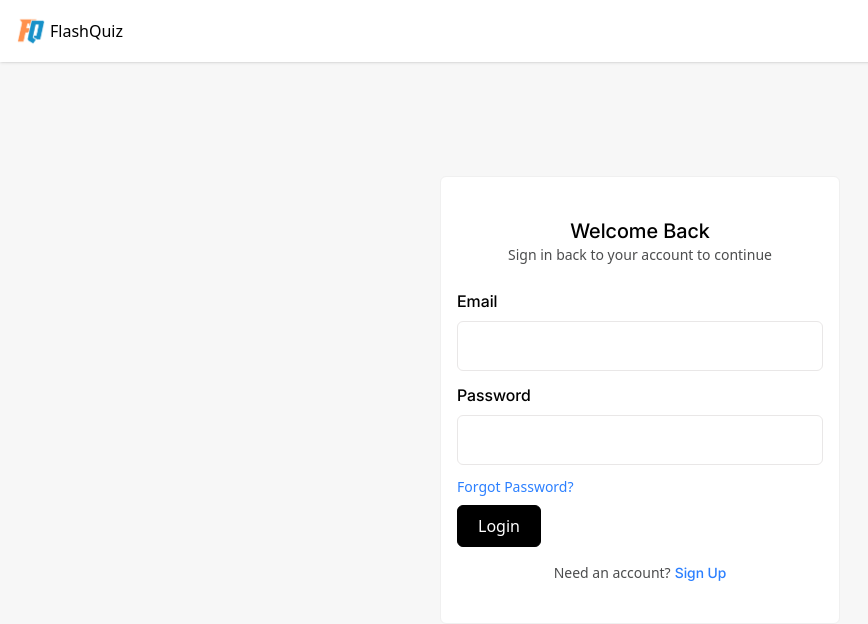
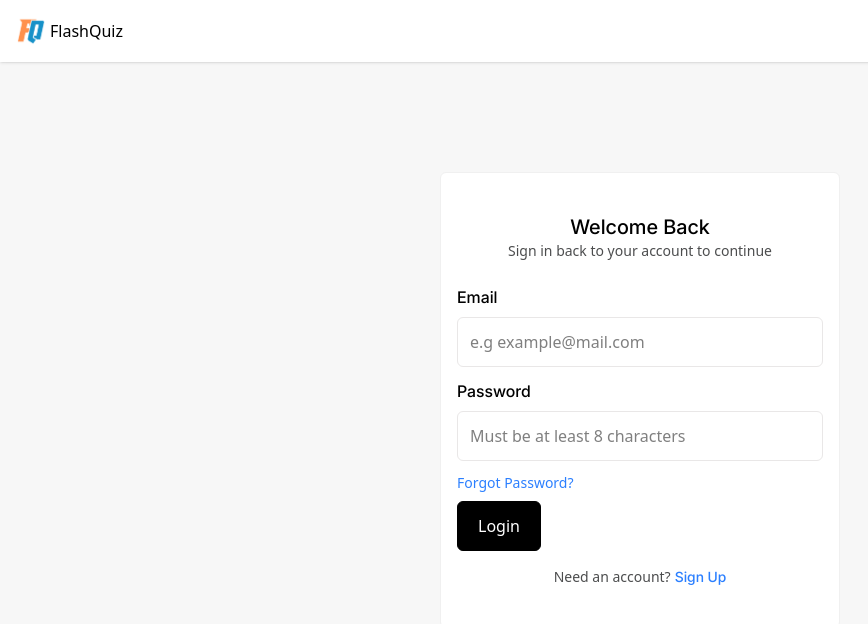
Before and after one commit to Habeebamoo/Flashquiz, a React (Vite) app in the folder client/: page /login in a window 1280 px wide. Shown: the top 624 px of the page, without its empty margins (0-868 px from the left). Built offline with nearby package versions, Linux system fonts and the light colour scheme; no server answers.

Commit message:
made btn bigger on forms

```diff
--- a/client/src/components/Main.tsx
+++ b/client/src/components/Main.tsx
@@ -47,7 +47,7 @@ const Main = () => {
           <div className="px-3 py-4 shadow-sm rounded-md">
             <FaRankingStar size={40} color="green" />
             <h2 className="text-xl font-inter my-2">Leaderboard</h2>
-            <p className="text-secondary mb-3">Earn a spot as part of the leading candidates among the top users</p>
+            <p className="text-secondary mb-3">Earn a spot as part of the leading candidates among top users</p>
             <p onClick={() => navigate("/login")} className="flex-start text-sm text-secondary cursor-pointer">
               Learn more
               <span className="ml-1"><FaArrowRight size={10} /></span>
--- a/client/src/components/dashboard/NewQuiz.tsx
+++ b/client/src/components/dashboard/NewQuiz.tsx
@@ -132,7 +132,7 @@ const NewQuiz = () => {
           </div>
           {errorMessage && <p className="my-2 text-red-500 font-open text-center">Something went wrong</p>}
           <div className="p-2">
-            <button disabled={loading} className="w-full mt-1 btn-black disabled:cursor-not-allowed disabled:opacity-40 flex-center">{loading ? <ClipLoader size={22} color="#fff" /> : "Start Quiz"}</button>
+            <button disabled={loading} className="w-full mt-1 py-3 btn-black disabled:cursor-not-allowed disabled:opacity-40 flex-center">{loading ? <ClipLoader size={22} color="#fff" /> : "Start Quiz"}</button>
           </div>
         </form>
       </section>
--- a/client/src/pages/AuthPage.tsx
+++ b/client/src/pages/AuthPage.tsx
@@ -113,6 +113,7 @@ const AuthPage = () => {
             <input
               type="text"
               id="name"
+              placeholder="Enter your Fullname"
               className="p-3 border-1 border-accent rounded-md block w-full mt-2"
               value={form.name}
               onChange={(e) => setForm(prev => ({...prev, name: e.target.value}))}
@@ -126,6 +127,7 @@ const AuthPage = () => {
               id="email"
               className="p-3 border-1 border-accent rounded-md block w-full mt-2"
               value={form.email}
+              placeholder="e.g example@mail.com"
               onChange={(e) => setForm(prev => ({...prev, email: e.target.value}))}
               required
             />
@@ -137,6 +139,7 @@ const AuthPage = () => {
               id="password"
               className="p-3 border-1 border-accent rounded-md block w-full mt-2"
               value={form.password}
+              placeholder="Must be at least 8 characters"
               onChange={(e) => setForm(prev => ({...prev, password: e.target.value}))}
               required
             />
@@ -149,7 +152,7 @@ const AuthPage = () => {
           }
           <button
             type="submit"
-            className="btn-black mt-2 max-sm:w-full disabled:cursor-not-allowed disabled:opacity-40 flex-center"
+            className=" py-3 btn-black mt-2 max-sm:w-full disabled:cursor-not-allowed disabled:opacity-40 flex-center"
             disabled={authenticating}
             >
               {isLogin ? loginText : registerText}
--- a/client/src/pages/Forgot.tsx
+++ b/client/src/pages/Forgot.tsx
@@ -65,6 +65,7 @@ const Page = () => {
               id="email"
               className="input dark:border-[#555] dark:bg-white"
               value={email}
+              placeholder="e.g example@mail.com"
               onChange={(e) => setEmail(e.target.value)}
               required
             />
@@ -75,7 +76,7 @@ const Page = () => {
             </div>
           }
           <div className="mt-3">
-            <button disabled={loading} className="w-full mt-1 btn-black disabled:cursor-not-allowed disabled:opacity-40 flex-center">{loading ? <ClipLoader size={22} color="#fff" /> : "Submit"}</button>
+            <button disabled={loading} className="w-full mt-1 py-3 btn-black disabled:cursor-not-allowed disabled:opacity-40 flex-center">{loading ? <ClipLoader size={22} color="#fff" /> : "Submit"}</button>
           </div>
       </form>
     </section>
--- a/client/src/pages/ResetPassword.tsx
+++ b/client/src/pages/ResetPassword.tsx
@@ -71,6 +71,7 @@ const Page = () => {
               value={form.password}
               onChange={(e) => setForm((prev) => ({...prev, password: e.target.value}))}
               className="input"
+              placeholder="Must be at least 8 charcters"
               required
             />
           </div>
@@ -83,6 +84,7 @@ const Page = () => {
               value={form.confirmPassword}
               onChange={(e) => setForm((prev) => ({...prev, confirmPassword: e.target.value}))}
               className="input"
+              placeholder="Must be at least 8 charcters"
               required
             />
           </div>
@@ -92,7 +94,7 @@ const Page = () => {
             </div>
           }
           <div className="mt-3">
-            <button disabled={loading} className="w-full mt-1 btn-black disabled:cursor-not-allowed disabled:opacity-40 flex-center">{loading ? <ClipLoader size={22} color="#fff" /> : "Submit"}</button>
+            <button disabled={loading} className="w-full mt-1 py-3 btn-black disabled:cursor-not-allowed disabled:opacity-40 flex-center">{loading ? <ClipLoader size={22} color="#fff" /> : "Submit"}</button>
           </div>
           <p onClick={() => window.location.href = "/login"} className="text-sm cursor-pointer text-blue-500 font-inter text-center mt-4">
             Back to Login
```
